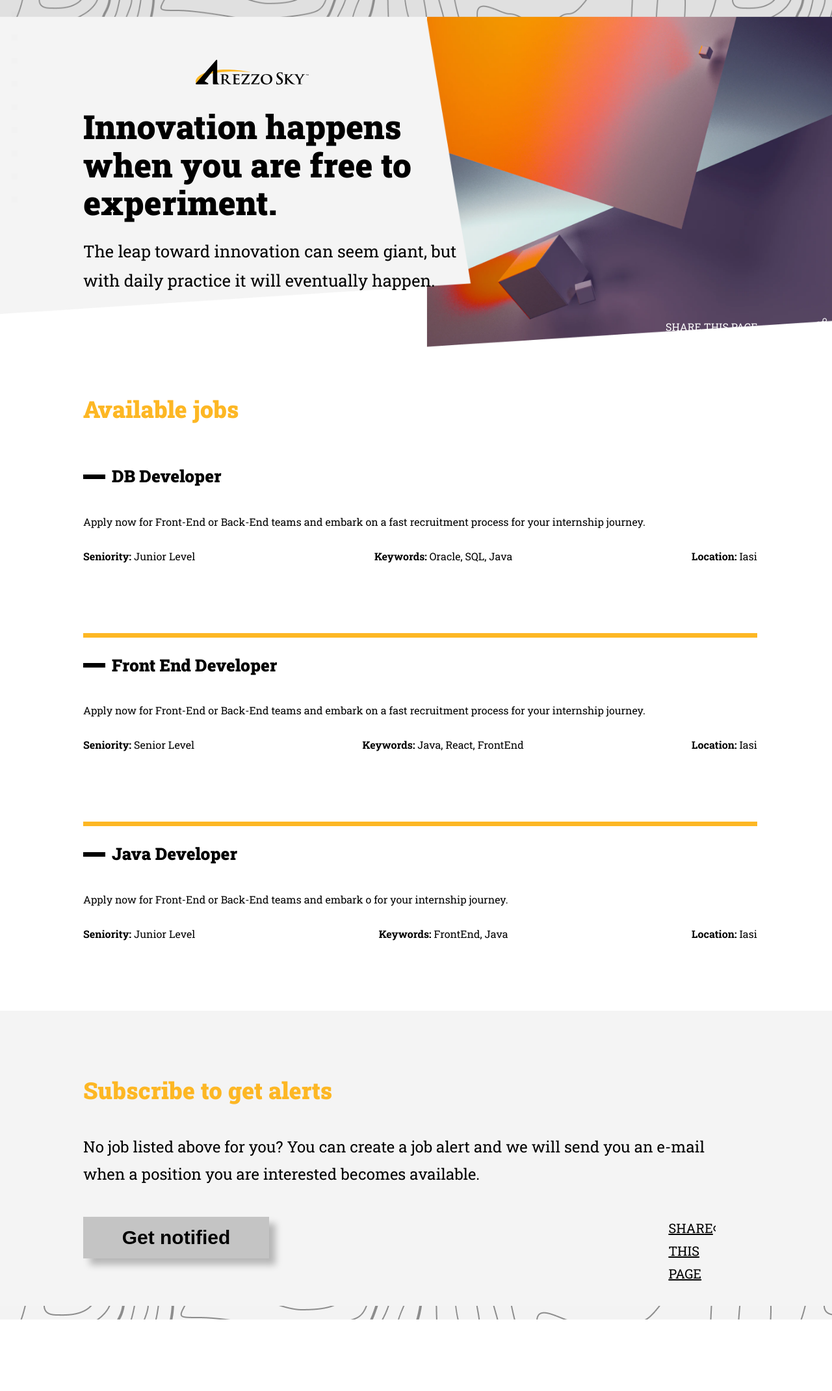
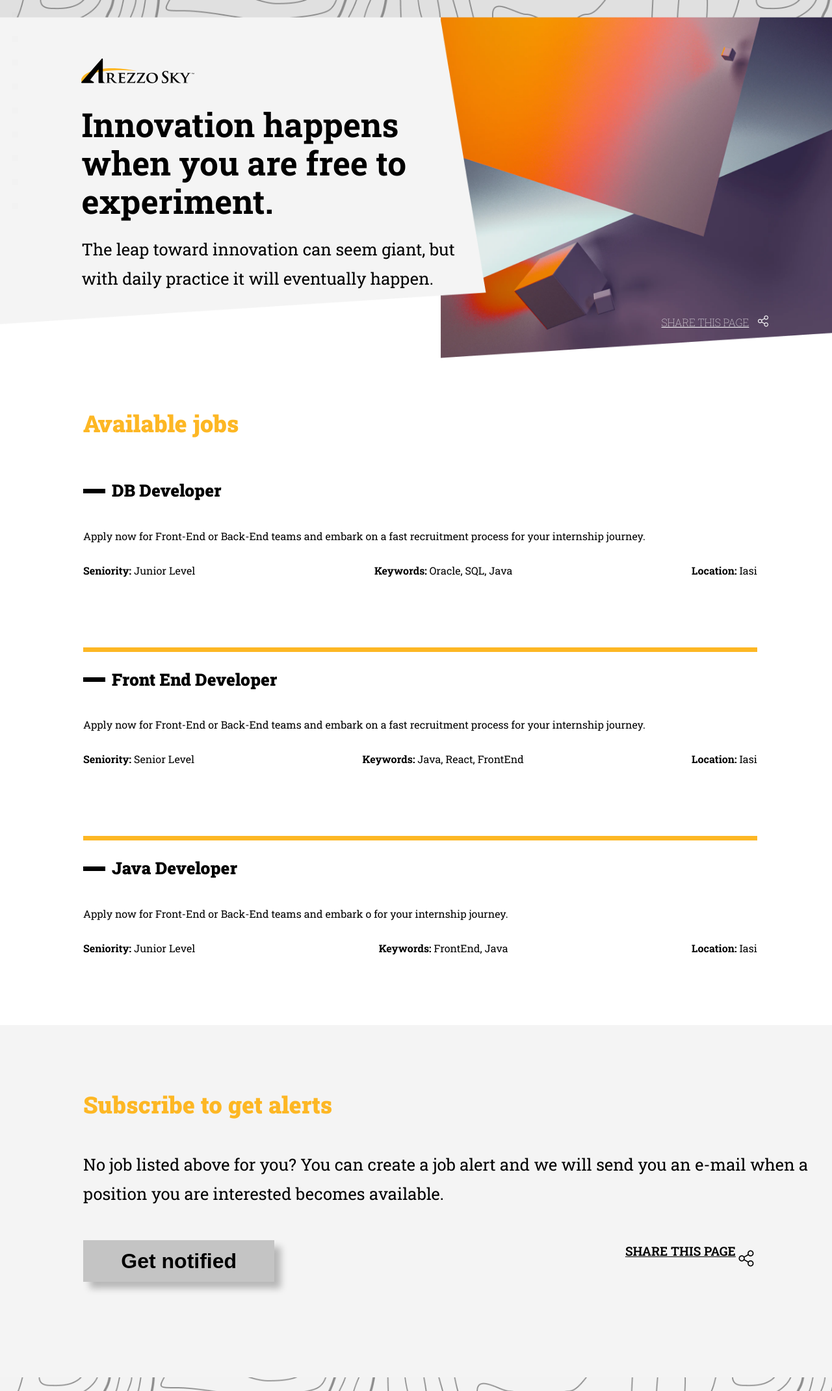
Before and after one commit to dhananjay-fe/dhananjay-fe.github.io, a Jekyll site: the page built from index.html, in a window 1280 px wide. Shown: the whole page at 65% size. Built offline with Jekyll 4.4.1, drawn with Linux system fonts in a browser that asks for light colours; before the commit the page ends 2030 px from its top, so only the background shows below that.

Commit message:
alignments

```diff
--- a/assets/css/main.css
+++ b/assets/css/main.css
@@ -1,28 +1,18 @@
 @font-face {
     font-family: robo;
-    src: url('../fonts/RobotoSlab-VariableFont_wght.ttf');
+    src: url('/assets/fonts/RobotoSlab-VariableFont_wght.ttf');
 
 }
 
 html{
-    font-family: robo;}
+    font-family: robo;
+    margin: 0;
+    padding: 0;}
 
 body {
     margin: 0;
     padding: 0;
 }
-
-
-
-
-.job-details-data2{
-    /* margin-left: 10%;
-    margin-right: 10%; */
-    width: 90%;
-    margin-right: 10%;
-    padding-bottom: 3%;
-}
-
 
 #Homepage{
     display: flex;
@@ -37,9 +27,11 @@ body {
    background: url(/assets/images/combine_images_FirstPage_Header_v1.png);
    background-repeat: no-repeat;
    background-size: cover;
-  padding-bottom: 3%;
-  background-position-x: 0;
-  background-position-y: 0;
+  padding-bottom: 2.5%;
+  padding-right: 2%;
+  min-width: max-content;
+  max-width: 100%;
+
    /*background-size: 100% 100%;
    height: 100%;
    width: 100%;
@@ -51,41 +43,18 @@ body {
 
  }
 
- #Homepage .banner2{
-    background: url('/assets/images/banner-image-second-page.png');
-    /*background-repeat: no-repeat;
-   background-size: 100% 110%;
-   height: 75%;
-   width: 100%;
-   z-index: 5;
-   top: 0;
-   left: 0;
-   right: 0; */
-   background: url('/assets/images/banner-image-second-page.png');
-   background-repeat: no-repeat;
-  background-size: cover;
-  background-position-x: 0;
-  background-position-y: 0;
-
- }
-
-#Homepage .sec1{
+ .banner1 .sec1{
     flex: 1 1 auto;
     order : 2;
     display: flex;
     flex-direction: row;
+    justify-content: space-around;
 }
 
-.sec1 .logo-container{
+ .sec1 .logo-container{
     flex: 1 1 auto;
     margin-left: 10%;
     display: flex;
-    flex-direction: column;
-}
-
-.sec1 .logo-container2{
-    flex: 1 1 auto;
-    display:flex;
     flex-direction: column;
 }
 
@@ -99,49 +68,13 @@ body {
 }
 
 
-.logo-container2 .company-logo{
-    margin-left: 10%;
-    margin-top: 4%;
-    width: 174px;
-    height: 38px;
-    background: url(/assets/images/Layer1.svg);
-    background-repeat: no-repeat;
-    background-size: cover;
-}
-
-.logo-container2 #job-info{
-    flex: 1 1 auto;
-    margin-left: 11%;
-}
-
-@media  (max-width: 400px) {
-    #job-info {
-      margin-left: 23.5%;
-      padding-left: 0.1%;
-    }
-    .company-logo {
-        margin-left: 22.5%;
-        width: 17.84px;
-        height: 16px;
-      }
-  }
-
-  @media  (min-width: 1100px) {
-    #job-info {
-      margin-left: 16%;
-    }
-    .company-logo {
-        margin-left: 15%;
-
-      }
-  }
-
 .logo-container #innovate{
     padding-top: 3%;
     font-weight: 900;
     font-size: 48px;
     font-size: 4vw;
     line-height: 115%;
+    width: 75%
 }
 
 .logo-container #leap{
@@ -153,84 +86,57 @@ body {
     padding-bottom: 3%;
 }
 
+.share-link-home_landing{
+    display: flex;
+    justify-content: space-evenly;
+    padding-left:80%;
+    padding-right: 10%;
+    padding-bottom: 3.5%;
+    width: 193px;
+    height: 29px;
+}
+
+#shr_pg_landing{
+    /*font-style: normal;*/
+/*font-weight: normal;*/
+font-size: 1.25vw;
+/*line-height: 175%;*/
+/* or 28px */
+
+text-decoration-line: underline;
+/*font-variant: small-caps;*/
+font-weight: 100;
+
+color: #FFFFFF;
+/*margin-left:80%; */
+/*margin-bottom: 5%*/
+
+}
+
+.image2{
+    width: 16px;
+    height: 18px;
+    background: url(/assets/images/image2.png);
+    background-repeat: no-repeat;
+    background-size:contain;
+    /*margin-right:4%;*/
+    /*margin-top: 0.5%;*/
+  }
+
+
+
 #Homepage .sec2{
     flex: 1 1 auto;
     order : 3;
     margin-left: 10%;
 }
 
-.sec2 .a{
+/*.sec2 .a{
     margin-left: 0%;
 
-}
+}*/
 
-#view_jobs_lnk{
-    font-style: normal;
-    font-weight: normal;
-    font-size: 24px;
-    line-height: 175%;
-    /* identical to box height, or 42px */
 
-    text-decoration-line: underline;
-    font-variant: small-caps;
-
-    color: #000000;
-}
-
-#shr_pg{
-    font-style: normal;
-font-weight: normal;
-font-size: 20px;
-line-height: 175%;
-/* or 35px */
-
-text-decoration-line: underline;
-font-variant: small-caps;
-
-color: #000000;
-margin-left:60%;
-}
-
-#shr_pg_landing{
-    font-style: normal;
-font-weight: normal;
-font-size: 16px;
-line-height: 175%;
-/* or 28px */
-
-text-decoration-line: underline;
-font-variant: small-caps;
-
-color: #FFFFFF;
-margin-left:80%;
-margin-bottom: 1%
-}
-
-#Homepage .sec3{
-    flex: 1 1 auto;
-    order : 4;
-    background: #F4F4F4;
-    width: 100%;
-    display: flex;
-    padding-bottom: 2.5%;
-    padding-top: 8%;
-    /* justify-content: space-around; */
-}
-
-#Homepage #myFooterid{
-    flex: 1 1 1.5%;
-    order: 5;
-    width: 100%;
-    /* align-self: flex-end; */
-}
-
-#Homepage .footer-baground{
-    background: url(/assets/images/pageFooter.png);
-    flex: 1 1 1.5%;
-    order: 5;
-    width: 100%;
-
-}
 
 #job-lst-txt{
 font-weight: 900;
@@ -249,11 +155,6 @@ color: #FDB724;
 
 }
 
-#job-lst-line-second-page{
-    background: #FDB724;
-    height: 7px;
-
-}
 
 #jobs-flex{
 
@@ -261,11 +162,52 @@ color: #FDB724;
     flex-direction: column;
 }
 
-.second-page-headline{
-    font-weight: 900;
-    font-size: 26px;
-    line-height: 1.75;
-    padding-top: 5%;
+
+.job-block > div{
+    width: 34px;
+    height: 7px;
+    vertical-align: middle;
+    background: #000000;
+    padding:0%;
+}
+
+.job-block > a{
+    padding-left: 10px;
+    font-style: normal;
+font-weight: 900;
+font-size: 26px;
+line-height: 1.75;
+color: #000000;
+padding-bottom: 0%;
+text-decoration: none;
+}
+
+#job-info-row{
+    display: flex;
+    flex-direction: row;
+    justify-content: space-between;
+    margin-right: 10%;
+    width: 90%;
+    margin-bottom: 8%
+}
+
+.job-block{
+    display: flex;
+    align-items : center;
+}
+
+
+
+#Homepage .sec3{
+    flex: 1 1 auto;
+    order : 4;
+    background: #F4F4F4;
+    width: 100%;
+    display: flex;
+    padding-bottom: 2.5%;
+    padding-top: 8%;
+    flex-direction: column;
+    /* justify-content: space-around; */
 }
 
 #subscribe{
@@ -287,159 +229,76 @@ color: #FDB724;
     padding-top: 2%;
     font-style: normal;
     font-weight: normal;
-    font-size: 24px;
+    font-size: 2vw;
     line-height: 175%;
     /* or 42px */
     color: #000000;
     padding-bottom: 2%;
 }
 
+.notified-block-container{
+    display: flex;
+    justify-content: space-between;
+    width: 100%;
+}
+
 #get-notified{
-    /* background: #C4C4C4;
-    box-shadow: 10px 10px 10px rgba(0, 0, 0, 0.25);
-    font-weight: 900;
-font-size: 30px;
-line-height: 112.5%;
-/* or 34px */
-/*color: #000000;
-margin-bottom: 0.045%; */
-
 background: #C4C4C4;
-box-shadow: 10px 10px 10px 0px rgba(0, 0, 0, 0.25);
+box-shadow: 10px 10px 10px rgba(0, 0, 0, 0.25);
 font-weight: 900;
 border: none;
-font-size: 30px;
+font-size: 2.5vw;
 line-height: 1.125;
 /* or 34px */
 color: #000000;
 margin-bottom: 10%;
-width: 286px;
+width: 23vw;/*286px;*/
 height: 64px;
-
+text-align: center;
 }
-/* .notified-block{
-    /* display:inline-block; */
-/* } */
 
 .share-link-home{
     display: flex;
-    justify-content: space-between;
+    justify-content: space-evenly;
+    padding-right: 10%;
+    width: 18%;
+    height: 56px;
+    padding-bottom: 6%;
 }
+
+#shr_pg{
+font-weight: 600;
+font-size: 1.5vw;
+line-height: 1.75;
+text-decoration-line: underline;
+color: #000000;
+}
+
 
  .image1{
     width: 24px;
     height: 26px;
     background: url(/assets/images/image1.png);
     filter: contrast(-100);
-    margin-right:5%;
-    margin-top: 0.5%;
-  }
-
-.image2{
-    width: 24px;
-    height: 24px;
-    background: url(/assets/images/image2.png);
-    background-repeat: no-repeat;
-    background-size:auto;
-    /*margin-right:4%;*/
-    /*margin-top: 0.5%;*/
+    background-size: contain;
+    margin-right:0%;
+    align-self: center;
   }
 
 
-#btnApply{
-/* font-weight: 900;
-font-size: 30px;
-line-height: 112.5%; */
-/* or 34px */
-/* color: #FFFFFF;
-background: #FDB724;
-box-shadow: 10px 10px 10px rgba(0, 0, 0, 0.25);
-margin-bottom: 11%; */
+#Homepage #myFooterid{
+    flex: 1 1 1.5%;
+    order: 5;
+    width: 100%;
+    /* align-self: flex-end; */
+}
 
-font-weight: 900;
-font-size: 30px;
-line-height: 112.5%;
-border: none;
-background: none;
-/* or 34px */
-color: #FFFFFF;
-background: #FDB724;
-box-shadow: 10px 10px 10px 0px rgba(0, 0, 0, 0.25);
-margin-bottom: 11%;
-height: 105px;
-width: 352px;
+#Homepage .footer-baground{
+    background: url(/assets/images/pageFooter.png);
+    flex: 1 1 1.5%;
+    order: 5;
+    width: 100%;
+    background-size: cover;
+    max-width: 100%;
 
 }
-
-
-
-
-.logo-container2 .job-title{
-    line-height: 100%;
-    padding-top: 1%;
-    font-size: 4vw;
-
-}
-
-.logo-container2 .job-pointers{
-
-    line-height: 15%;
-    padding-top: 1%;
-    padding-bottom: 5%;
-}
-
-
-#job-info-row{
-    display: flex;
-    flex-direction: row;
-    justify-content: space-between;
-    margin-right: 10%;
-    width: 90%;
-    margin-bottom: 8%
-}
-
-.job-block{
-    display: flex;
-    align-items : center;
-}
-
-.job-block > div{
-    width: 34px;
-    height: 7px;
-    vertical-align: middle;
-    background: #000000;
-    padding:0%;
-}
-
-.job-block > a{
-    padding-left: 10px;
-    font-style: normal;
-font-weight: 900;
-font-size: 26px;
-line-height: 1.75;
-color: #000000;
-padding-bottom: 0%;
-text-decoration: none;
-}
-
-.job-details-data2 > p {
-    font-weight: normal;
-    font-size: 24px;
-    line-height: 1.75;
-    font-style: normal;
-    color: #000000;
-}
-
-.job-details-data2 > ul {
-    font-weight: normal;
-    font-size: 20px;
-    line-height: 1.5;
-    font-style: normal;
-    color: #000000;
-    margin-left:-1%;
-        list-style-type: disc;
-}
-
-.job-details-data2 > ul > ::marker {
-    font: icon;
-}
--- a/index.html
+++ b/index.html
@@ -5,6 +5,9 @@ layout: none
 <!DOCTYPE html>
 
 <head>
+  <style>
+    @import url('https://fonts.googleapis.com/css2?family=Roboto+Slab:wght@400;600;900&display=swap');
+    </style>
   <meta charset="utf-8">
   <meta name="viewport" content="width=device-width, initial-scale=1">
   {% assign mycss = "/assets/css/main.css" %}
@@ -13,25 +16,23 @@ layout: none
 
 
  <div id = "Homepage">
-   <section class="sec0">
+   <!-- <section class="sec0"> -->
       <div class="banner1" >
             <section class="sec1">
               <div class = "logo-container">
                 <div class = "company-logo" ></div>
-                <span id = "innovate">Innovation happens<br> when you are free to<br> experiment.</span>
+                <span id = "innovate"><b>Innovation happens<br> when you are free to<br> experiment.</b></span>
                 <span id = "leap">The leap toward innovation can seem giant, but<br>with daily practice it will eventually happen.</span>
               </div>
             </section>
-            <div class="notified-block-container">
-              <div class= "share-link-home">
-                  <a id="shr_pg_landing" href="#" >
-                    SHARE THIS PAGE
-                  </a>
-                  <span class="image2" ></span>
+            <!-- <div class="notified-block-container">  -->
+               <div class= "share-link-home_landing">
+                  <a id="shr_pg_landing" href="#" >SHARE THIS PAGE</a>
+                  <div class="image2" ></div>
+             <!--  </div>  -->
               </div>
-            </div>
       </div>
-    </section>
+    <!-- </section> -->
 
 
 
@@ -65,20 +66,16 @@ layout: none
       <span id="sub-text">Subscribe to get alerts</span>
       <p>No job listed above for you? You can create a job alert and we will send you an e-mail when a position you are interested becomes available.</p>
             <div class="notified-block-container">
+              <!-- <div class="notified-block"> -->
+                <button id="get-notified" onclick="window.location.href='https://forms.office.com/r/QSCWNvEukh'">Get notified</button>
+          <!-- </div>  -->
                       <div class= "share-link-home">
-                      <div class="notified-block">
-                            <button id="get-notified" onclick="window.location.href='https://forms.office.com/r/QSCWNvEukh'">Get notified</button>
-                      </div>
-                          <a id="shr_pg" href="#" >
-                            SHARE THIS PAGE
-                          </a>
+                          <a id="shr_pg" href="#" >SHARE THIS PAGE</a>
                           <div class="image1" ></div>
                       </div>
 
             </div>
     </div>
   </section>
-    <div class="footer-baground">
-      &nbsp;
-    </div>
+    <div class="footer-baground">&nbsp;</div>
 </div>
```
Also changed, not shown: _layouts/default.html (+15 -19 lines), assets/css/css_default_pg.css (added, +131 -0 lines).
